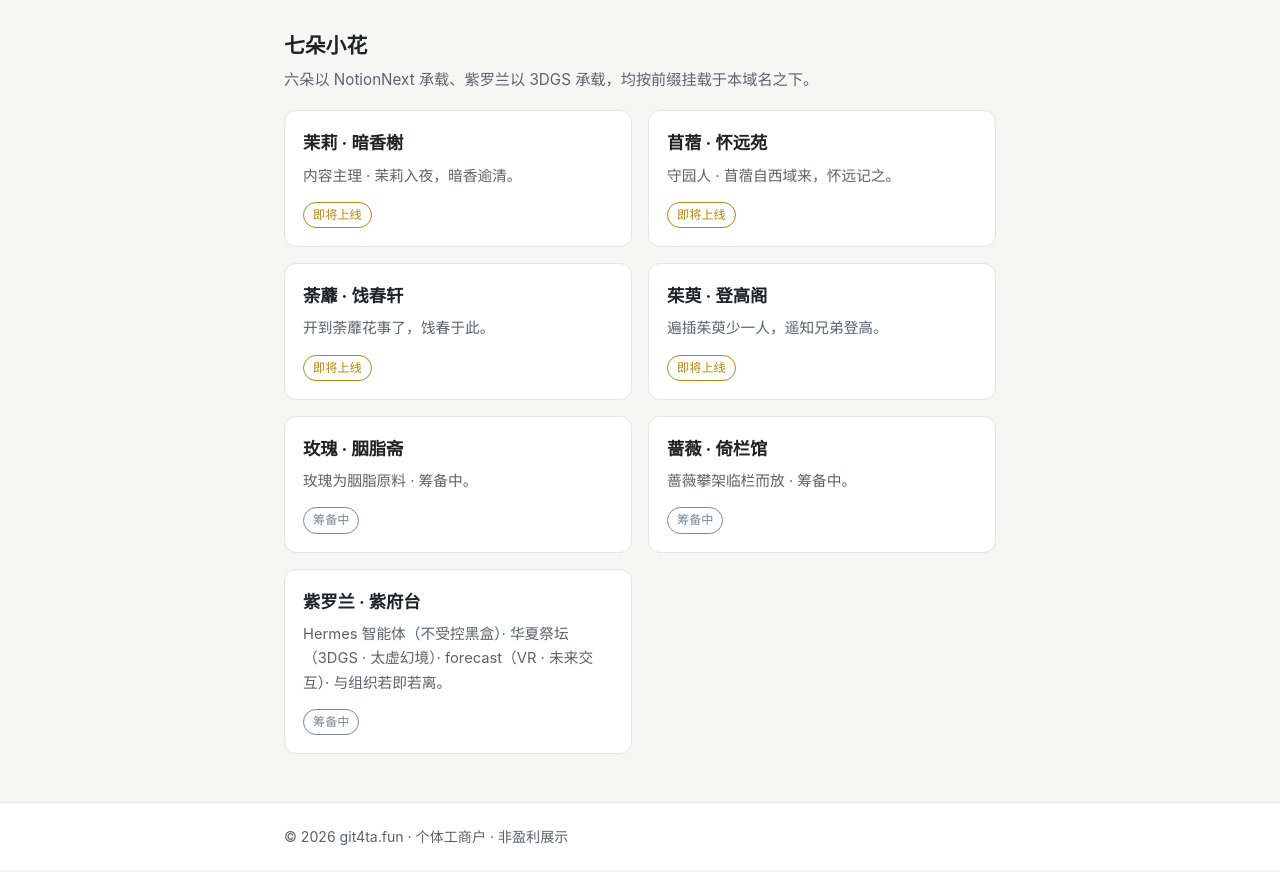
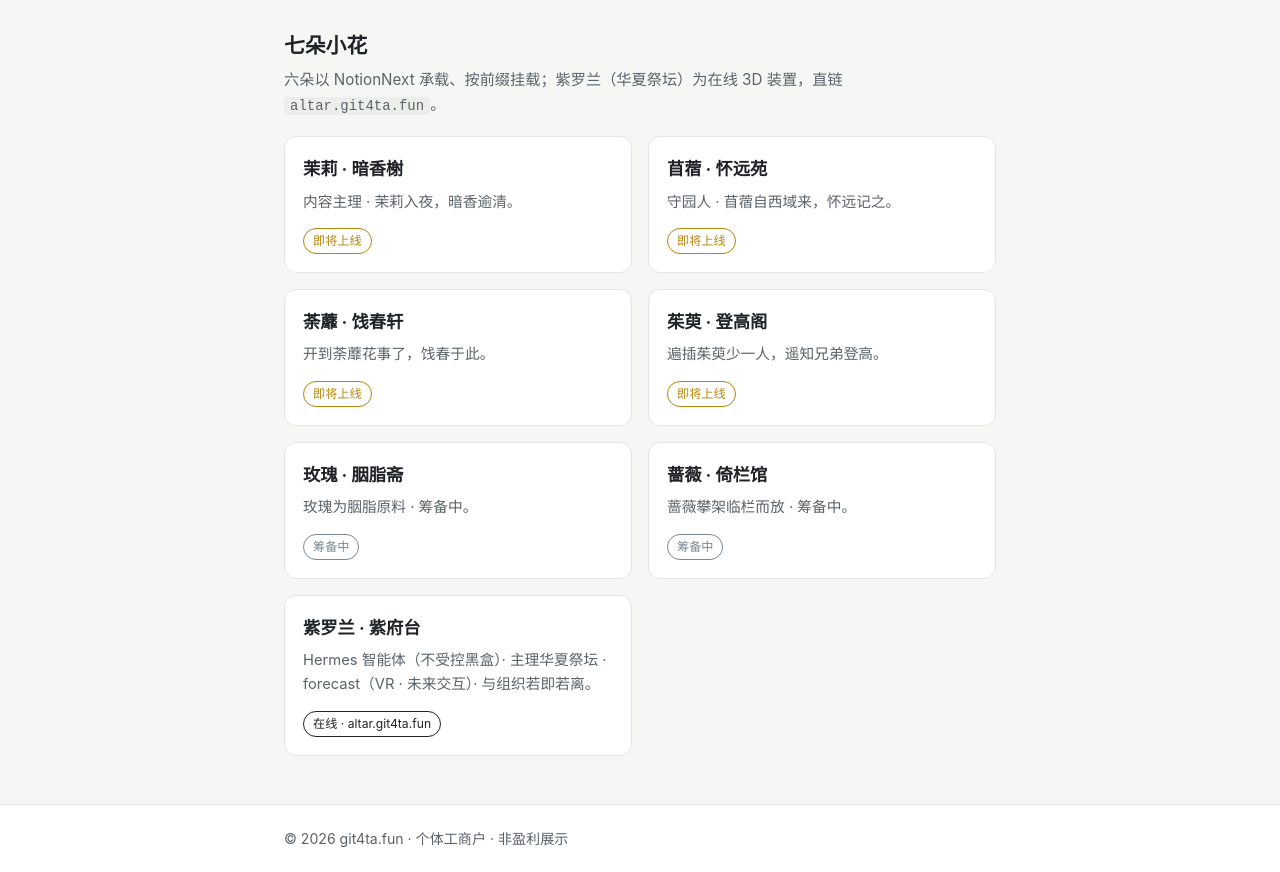
Before and after one commit to Seek-Key-LTD/navigation, a plain HTML site: page index.html in a window 1280 px wide. Shown: the part 281-1153 px from the top of the page. Drawn offline with Linux system fonts and the light colour scheme.

Commit message:
紫罗兰卡直链在线祭坛 altar.git4ta.fun(badge:在线)；sub订正为3D装置

```diff
--- a/index.html
+++ b/index.html
@@ -34,7 +34,7 @@
 
     <section class="flowers">
       <h2>七朵小花</h2>
-      <p class="sub">六朵以 NotionNext 承载、紫罗兰以 3DGS 承载，均按前缀挂载于本域名之下。</p>
+      <p class="sub">六朵以 NotionNext 承载、按前缀挂载；紫罗兰（华夏祭坛）为在线 3D 装置，直链 <code>altar.git4ta.fun</code>。</p>
       <ul class="grid">
         <li class="card">
           <a href="/moli/">
@@ -79,10 +79,10 @@
           </a>
         </li>
         <li class="card">
-          <a href="/ziluolan/">
+          <a href="https://altar.git4ta.fun/" rel="noopener">
             <h3>紫罗兰 · 紫府台</h3>
-            <p>Hermes 智能体（不受控黑盒）· 华夏祭坛（3DGS · 太虚幻境）· forecast（VR · 未来交互）· 与组织若即若离。</p>
-            <span class="badge plan">筹备中</span>
+            <p>Hermes 智能体（不受控黑盒）· 主理华夏祭坛 · forecast（VR · 未来交互）· 与组织若即若离。</p>
+            <span class="badge live">在线 · altar.git4ta.fun</span>
           </a>
         </li>
       </ul>
```
